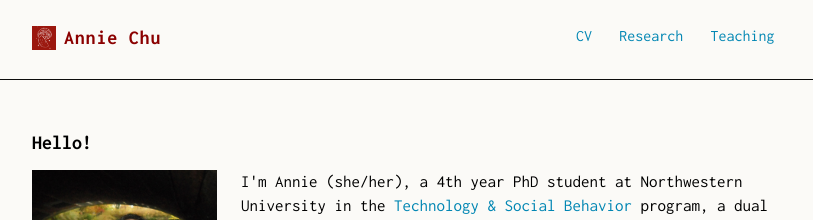
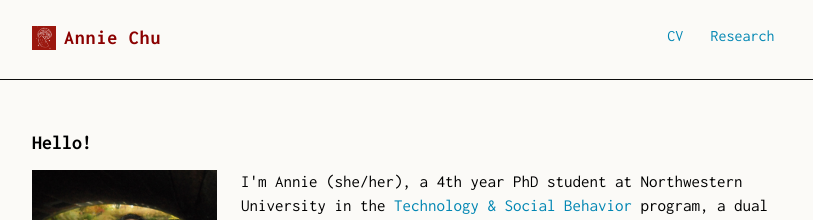
Before and after one commit to anniejchu/anniejchu.github.io, a Jekyll site: the page built from index.md, in a window 1280 px wide. Shown: the top 220 px of the page, without its empty margins (232-1045 px from the left). Built offline with Jekyll 4.4.1, drawn with Linux system fonts in a browser that asks for light colours; some web fonts are replaced.

Commit message:
removing

```diff
--- a/_includes/nav.html
+++ b/_includes/nav.html
@@ -9,7 +9,7 @@
     <ul class="navbar">
       <li><a href="{{ '/assets/052026_CV.pdf' | prepend: site.baseurl | prepend: site.url }}">CV</a></li>
       <li><a href="{{ '/research' | prepend: site.baseurl | prepend: site.url }}">Research</a></li>
-      <li><a href="{{ '/teaching' | prepend: site.baseurl | prepend: site.url }}">Teaching</a></li>
+      <!-- <li><a href="{{ '/teaching' | prepend: site.baseurl | prepend: site.url }}">Teaching</a></li> -->
     <ul>
   </div>
 </nav>
```
